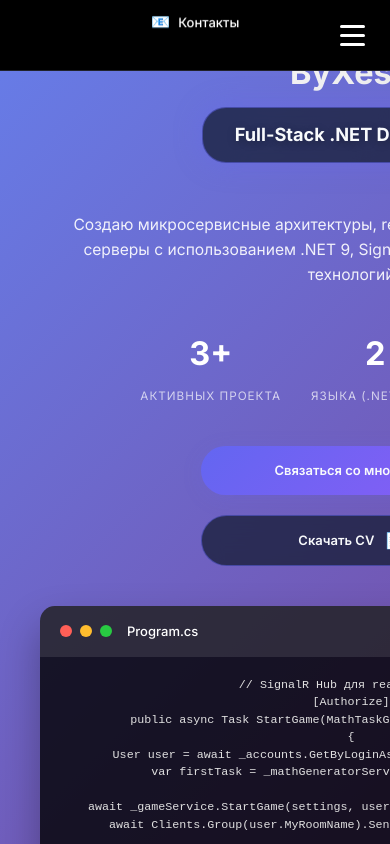
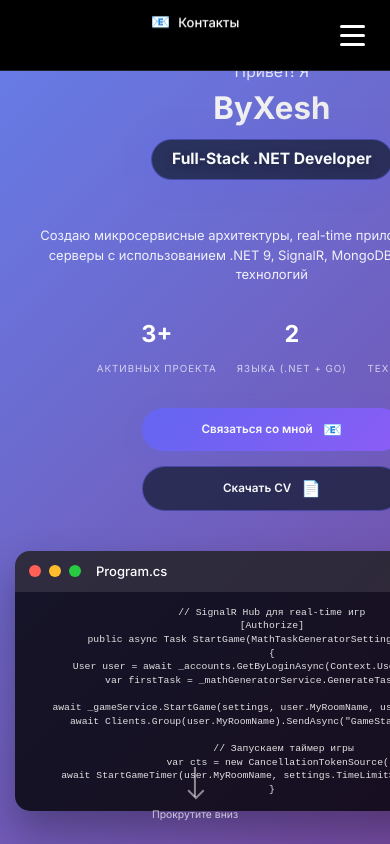
Before and after one commit to XeshSufferer/aboutme-frontend, a Vue app: page / in a window 390 px wide. Shown: the top 844 px of the page. Built offline with nearby package versions, Linux system fonts and the light colour scheme.

Commit message:
try fix mobile

```diff
--- a/src/components/Hero.vue
+++ b/src/components/Hero.vue
@@ -434,39 +434,235 @@ public async Task StartGame(MathTaskGeneratorSettings settings)
 }
 
 /* Responsive */
+@media (max-width: 1024px) {
+  .hero-container {
+    padding: 0 30px;
+  }
+
+  .hero-content {
+    gap: 50px;
+  }
+
+  .name {
+    font-size: 3rem;
+  }
+
+  .role {
+    font-size: 1.6rem;
+    padding: 14px 28px;
+  }
+
+  .hero-stats {
+    gap: 35px;
+  }
+
+  .stat-number {
+    font-size: 2.2rem;
+  }
+
+  .code-content pre {
+    font-size: 0.85rem;
+  }
+}
+
 @media (max-width: 768px) {
+  .hero {
+    min-height: 100vh;
+    padding: 80px 0 40px;
+  }
+
+  .hero-container {
+    padding: 0 20px;
+  }
+
   .hero-content {
     grid-template-columns: 1fr;
     gap: 40px;
     text-align: center;
   }
 
+  .hero-text {
+    order: 1;
+  }
+
+  .hero-visual {
+    order: 2;
+  }
+
+  .greeting {
+    font-size: 1.3rem;
+    margin-bottom: 8px;
+  }
+
   .name {
-    font-size: 2.5rem;
+    font-size: 2.8rem;
+    margin-bottom: 12px;
   }
 
   .role {
-    font-size: 1.4rem;
+    font-size: 1.3rem;
+    padding: 12px 24px;
+    margin-bottom: 16px;
+  }
+
+  .hero-description {
+    font-size: 1.1rem;
+    margin-bottom: 35px;
+    line-height: 1.5;
   }
 
   .hero-stats {
     justify-content: center;
-    gap: 30px;
+    gap: 25px;
+    margin-bottom: 35px;
+    flex-wrap: wrap;
+  }
+
+  .stat {
+    min-width: 80px;
+  }
+
+  .stat-number {
+    font-size: 2rem;
+  }
+
+  .stat-label {
+    font-size: 0.8rem;
   }
 
   .hero-actions {
     flex-direction: column;
     align-items: center;
+    gap: 15px;
   }
 
   .btn {
     width: 100%;
-    max-width: 300px;
+    max-width: 280px;
     justify-content: center;
+    padding: 14px 28px;
+    font-size: 0.95rem;
+  }
+
+  .code-window {
+    margin: 0 auto;
+    max-width: 100%;
+  }
+
+  .window-header {
+    padding: 12px 16px;
+  }
+
+  .code-content {
+    padding: 16px;
+  }
+
+  .code-content pre {
+    font-size: 0.8rem;
+    line-height: 1.4;
   }
 
   .floating-elements {
     display: none;
   }
+
+  .scroll-indicator {
+    bottom: 20px;
+  }
+
+  .scroll-indicator span {
+    font-size: 0.8rem;
+  }
+}
+
+@media (max-width: 480px) {
+  .hero {
+    padding: 60px 0 30px;
+  }
+
+  .hero-container {
+    padding: 0 15px;
+  }
+
+  .greeting {
+    font-size: 1.2rem;
+  }
+
+  .name {
+    font-size: 2.4rem;
+  }
+
+  .role {
+    font-size: 1.2rem;
+    padding: 10px 20px;
+  }
+
+  .hero-description {
+    font-size: 1rem;
+    margin-bottom: 30px;
+  }
+
+  .hero-stats {
+    gap: 20px;
+    margin-bottom: 30px;
+  }
+
+  .stat-number {
+    font-size: 1.8rem;
+  }
+
+  .stat-label {
+    font-size: 0.75rem;
+  }
+
+  .btn {
+    max-width: 260px;
+    padding: 12px 24px;
+    font-size: 0.9rem;
+  }
+
+  .code-content pre {
+    font-size: 0.75rem;
+  }
+
+  .window-header {
+    padding: 10px 14px;
+  }
+
+  .code-content {
+    padding: 14px;
+  }
+}
+
+@media (max-width: 360px) {
+  .hero-container {
+    padding: 0 12px;
+  }
+
+  .name {
+    font-size: 2.2rem;
+  }
+
+  .role {
+    font-size: 1.1rem;
+    padding: 8px 16px;
+  }
+
+  .hero-description {
+    font-size: 0.95rem;
+  }
+
+  .stat-number {
+    font-size: 1.6rem;
+  }
+
+  .btn {
+    max-width: 240px;
+    padding: 10px 20px;
+  }
+
+  .code-content pre {
+    font-size: 0.7rem;
+  }
 }
 </style>
```
